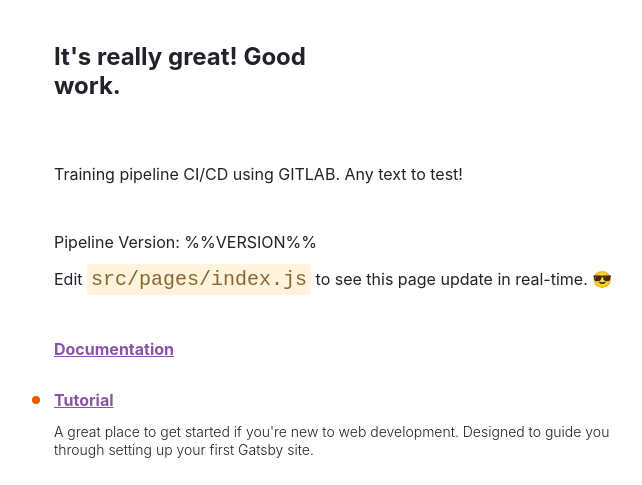
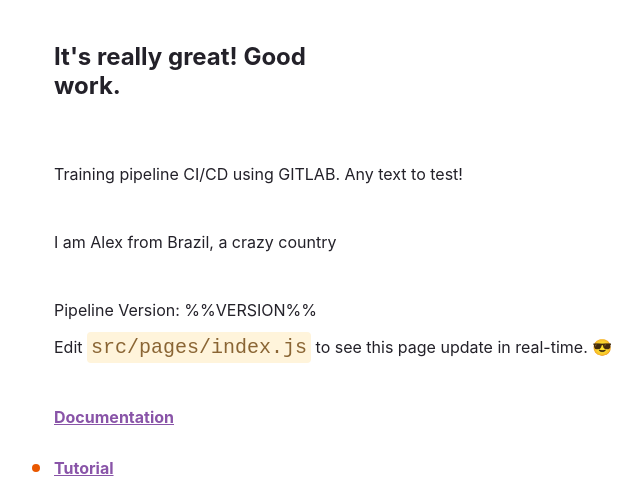
Before and after one commit to xandesueiro/gatsby-static-website, a Gatsby site: page / in a window 1280 px wide. Shown: the part 243-728 px from the top of the page, without its empty margins (50-692 px from the left). Built offline with nearby package versions, Linux system fonts and the light colour scheme; Gatsby itself is replaced by a stand-in of ours.

Commit message:
testing merge request from develop branch - v2

```diff
--- a/src/pages/index.js
+++ b/src/pages/index.js
@@ -144,6 +144,9 @@ const IndexPage = () => {
       <p style={paragraphStyles}>
         Training pipeline CI/CD using GITLAB. Any text to test!
       </p>
+      <p style={paragraphStyles}>
+        I am Alex from Brazil, a crazy country
+      </p>
       <div>Pipeline Version: %%VERSION%%</div>
       <p style={paragraphStyles}>
         Edit <code style={codeStyles}>src/pages/index.js</code> to see this page
```
